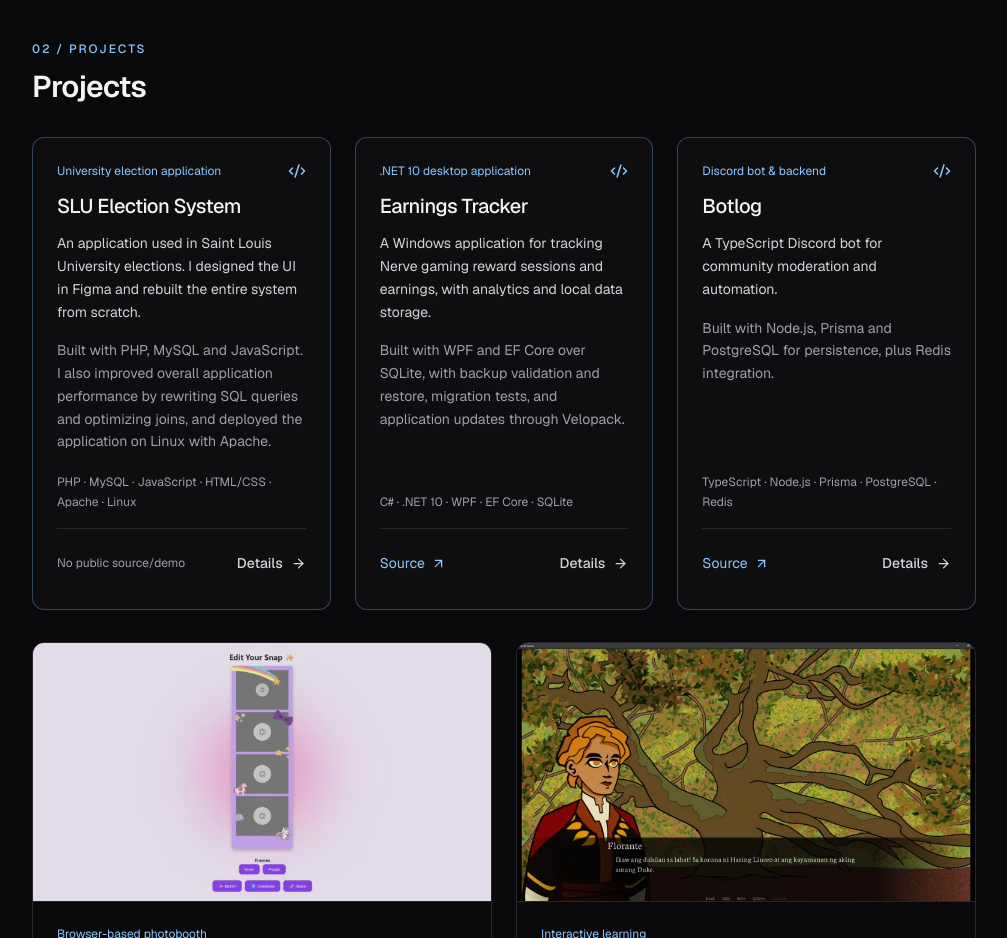
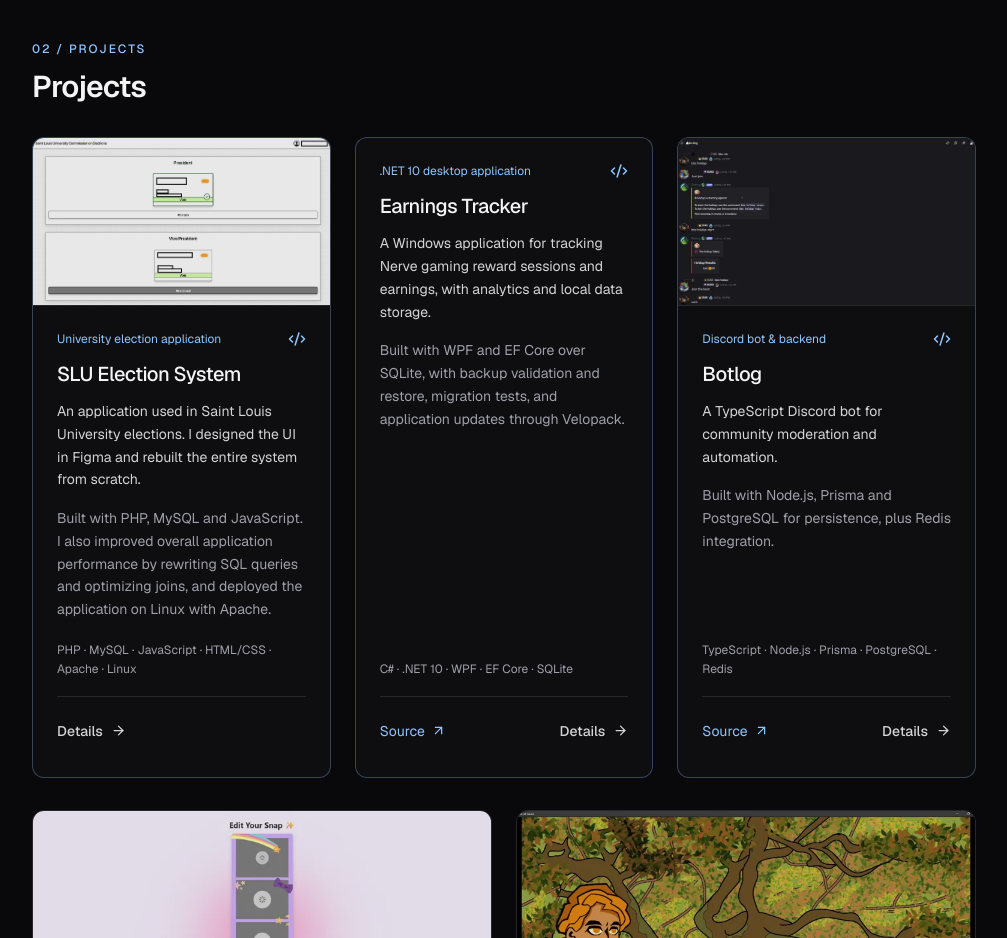
Before and after one commit to iamjethrooo/iamjethrooo.github.io, a React (Vite) app: page / in a window 1280 px wide. Shown: the part 1660-2598 px from the top of the page, without its empty margins (136-1143 px from the left). Built offline with nearby package versions, Linux system fonts and the light colour scheme.

Commit message:
Polish project screenshots and detail copy

```diff
--- a/src/components/Projects.tsx
+++ b/src/components/Projects.tsx
@@ -5,6 +5,8 @@ import type { Project } from "../data/projects"
 import TechStack from "./TechStack"
 
 function ProjectLinks({ project }: { project: Project }) {
+  if (!project.link && !project.demo) return null
+
   return (
     <div className="flex flex-wrap items-center gap-x-4 gap-y-1">
       {project.link && (
@@ -28,11 +30,6 @@ function ProjectLinks({ project }: { project: Project }) {
         >
           Live demo <ArrowUpRight size={15} aria-hidden="true" />
         </a>
-      )}
-      {!project.link && !project.demo && (
-        <span className="text-xs text-zinc-400">
-          {project.availability ?? "Source not publicly linked"}
-        </span>
       )}
     </div>
   )
@@ -89,15 +86,16 @@ function ProjectDialog({ project, trigger, onClose }: { project: Project; trigge
           {project.title}
         </h2>
         <p className="mt-4 text-zinc-300 leading-relaxed">{project.description}</p>
-        <h3 className="mt-6 text-sm font-medium text-blue-300">Implementation</h3>
-        <p className="mt-2 text-sm text-zinc-400 leading-relaxed">{project.focus}</p>
+        <p className="mt-6 text-sm text-zinc-400 leading-relaxed">{project.focus}</p>
         <div className="mt-5"><TechStack technologies={project.stack} /></div>
         {project.details && (
           <ul className="list-disc pl-5 mt-6 space-y-3 text-sm leading-relaxed text-zinc-300 marker:text-blue-400">
             {project.details.map((detail) => <li key={detail}>{detail}</li>)}
           </ul>
         )}
-        <div className="mt-3"><ProjectLinks project={project} /></div>
+        {(project.link || project.demo) && (
+          <div className="mt-3"><ProjectLinks project={project} /></div>
+        )}
         {image && (
           <figure className="mt-6">
             <img
@@ -109,7 +107,7 @@ function ProjectDialog({ project, trigger, onClose }: { project: Project; trigge
               decoding="async"
             />
             <figcaption className="mt-2 text-xs text-zinc-400">
-              {image.alt}
+              {image.caption ?? image.alt}
               {project.images.length > 1 ? ` · ${imageIndex + 1} of ${project.images.length}` : ""}
             </figcaption>
           </figure>
@@ -150,7 +148,7 @@ export default function Projects() {
               aria-labelledby={`${project.slug}-title`}
               className={`flex flex-col rounded-xl border overflow-hidden ${project.featured ? "border-blue-300/30 bg-zinc-900/40" : "border-zinc-800"}`}
             >
-              {!project.featured && project.images[0] && (
+              {project.images[0] && (
                 <button
                   type="button"
                   onClick={(event) => setSelectedProject({ project, trigger: event.currentTarget })}
--- a/src/data/projects.ts
+++ b/src/data/projects.ts
@@ -1,6 +1,7 @@
 export type ProjectImage = {
   src: string
   alt: string
+  caption?: string
   width: number
   height: number
   thumbnail?: string
@@ -42,12 +43,14 @@ export const projects: Project[] = [
       {
         "src": "/projects/election-1.webp",
         "alt": "SLU election ballot with candidate and voter details redacted",
+        "caption": "Sensitive information redacted for privacy",
         "width": 1600,
         "height": 784
       },
       {
         "src": "/projects/election-2.webp",
         "alt": "SLU election dashboard with aggregate voter turnout and activity records permanently redacted",
+        "caption": "Sensitive information redacted for privacy",
         "width": 1600,
         "height": 791,
         "thumbnail": "/projects/election-2-thumb.webp"
@@ -59,8 +62,7 @@ export const projects: Project[] = [
         "height": 796
       }
     ],
-    "featured": true,
-    "availability": "No public source/demo"
+    "featured": true
   },
   {
     "slug": "earnings-tracker",
```
Also changed, not shown: 1 other file (tests, documents, lock files or other folders).
